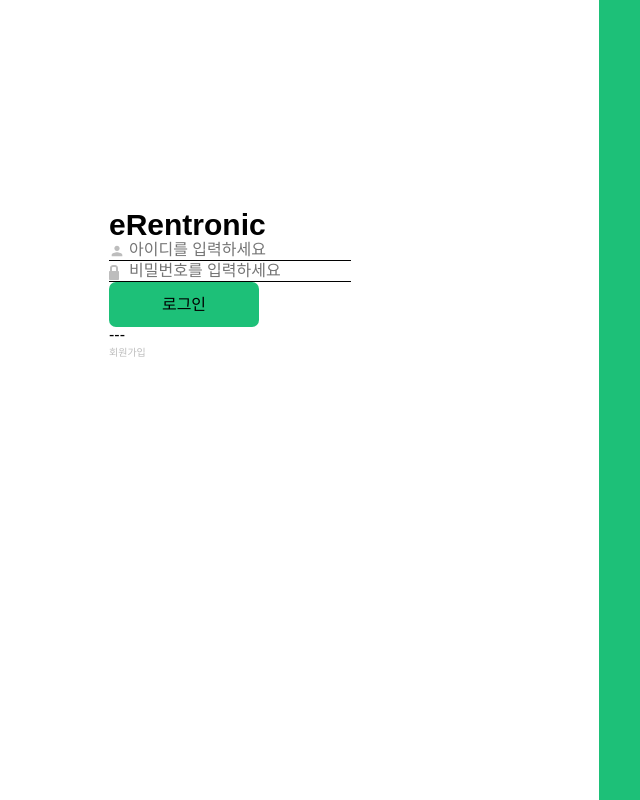
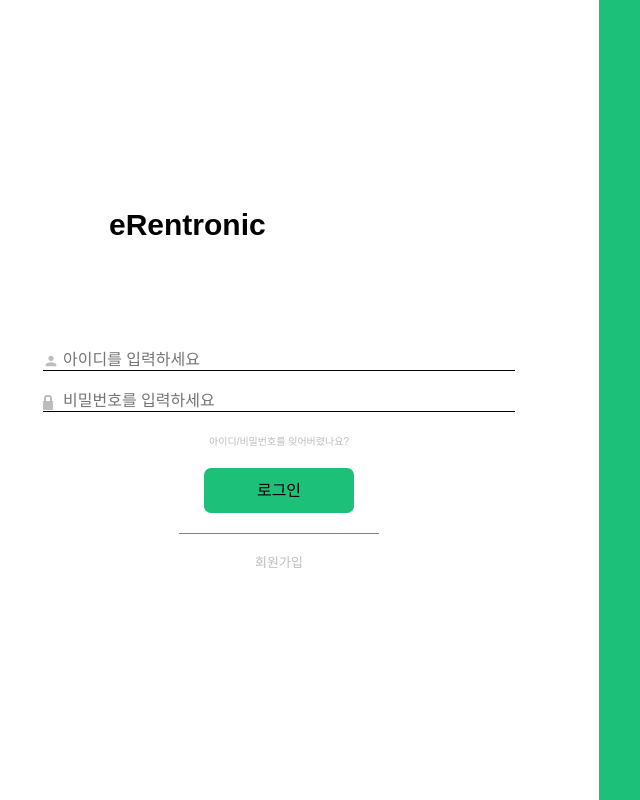
Before and after one commit to eRentronic/eRentronic-Client, a React app: page / in a window 1280 px wide. Shown: the whole page, without its empty margins (41-681 px from the left). Built offline with nearby package versions, Linux system fonts and the light colour scheme; a web font is replaced by a local one.

Commit message:
:lipstick: 로그인 페이지 레이아웃 및 스타일 개선

```diff
--- a/src/Pages/Login/index.tsx
+++ b/src/Pages/Login/index.tsx
@@ -7,20 +7,34 @@
 import { UserInput } from '@/components/common/UserInput';
 
 export function LoginPage() {
+  // 로컬스토리지를 통해서 이전 로그인 확인
+
   return (
     <Layout>
       <LoginSection>
-        <Logo size="small" />
-        <UserInput iconSrc="PERSON" placeholder="아이디를 입력하세요" />
-        <UserInput iconSrc="LOCK" placeholder="비밀번호를 입력하세요" />
-        {/* <Caution /> */}
-        <Button>
-          <Text>로그인</Text>
-        </Button>
-        ---
-        <NavText linkPath="/" size="small">
-          회원가입
-        </NavText>
+        <Logo destination="/" size="small" />
+        <Content>
+          <UserInput
+            size="large"
+            iconSrc="PERSON"
+            placeholder="아이디를 입력하세요"
+          />
+          <UserInput
+            size="large"
+            iconSrc="LOCK"
+            placeholder="비밀번호를 입력하세요"
+          />
+          <NavText linkPath="/" size="small">
+            아이디/비밀번호를 잊어버렸나요?
+          </NavText>
+          <Button>
+            <Text>로그인</Text>
+          </Button>
+          <Line />
+          <NavText linkPath="/" size="medium">
+            회원가입
+          </NavText>
+        </Content>
       </LoginSection>
       <Introduce />
     </Layout>
@@ -36,9 +50,15 @@
 const LoginSection = styled.section`
   width: 50%;
   padding: 210px 150px;
+  box-sizing: border-box;
+`;
+
+const Content = styled.div`
   display: flex;
   flex-direction: column;
-  box-sizing: border-box;
+  align-items: center;
+  gap: 20px;
+  margin-top: 110px;
 `;
 
 const Introduce = styled.section`
@@ -46,3 +66,9 @@
   height: 100%;
   background-color: ${({ theme }) => theme.pallete.primary};
 `;
+
+const Line = styled.div`
+  width: 200px;
+  height: 1px;
+  background-color: ${({ theme }) => theme.pallete.grey3};
+`;
--- a/src/components/common/Caution/index.tsx
+++ b/src/components/common/Caution/index.tsx
@@ -9,10 +9,13 @@
     tooShort: `${content}가 너무 짧습니다`,
     tooLong: `${content}가 너무 깁니다`,
   };
+
   const getCautionMessage = (errorType: string) => {
     return cautions[errorType];
   };
+
   const cautionMessage = getCautionMessage(message);
+
   return (
     <Text typography="Light" color="warning" styles={{ fontSize: '8px' }}>
       {cautionMessage}
```
